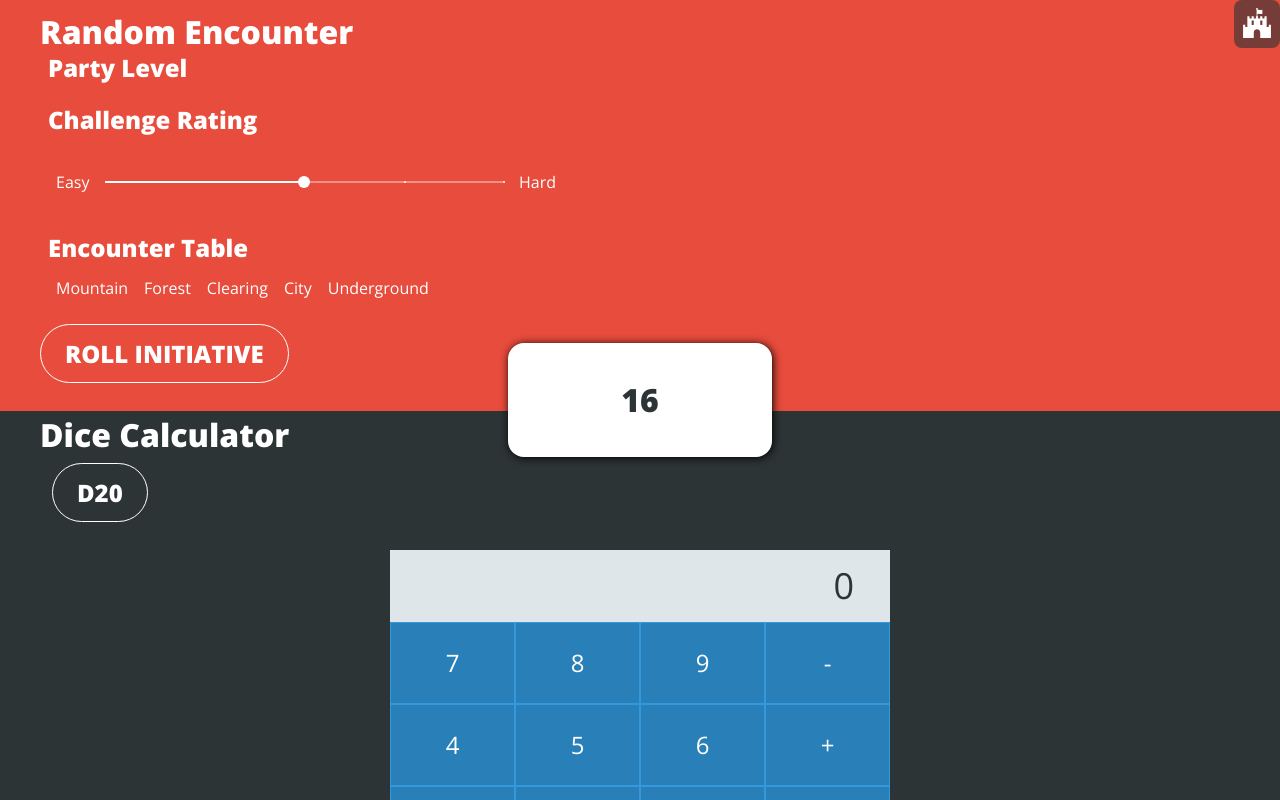
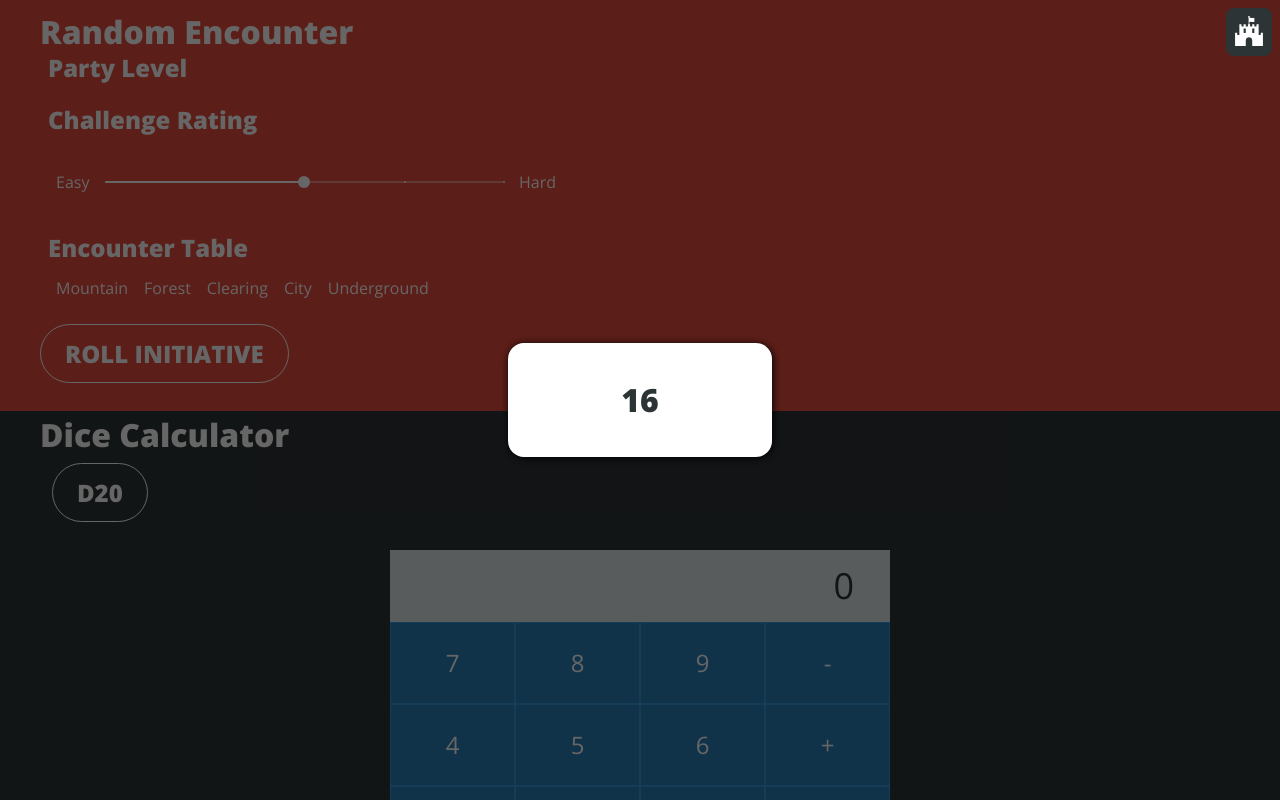
Before and after one commit to getHashSet/dm_helper, a React (Create React App) app in the folder client/: page /dm in a window 1280 px wide. Both pictures are taken after a click on the button "D20". Shown: the top 800 px of the page. Built offline with nearby package versions, Linux system fonts and the light colour scheme.

Commit message:
fixed redux issue and moved toast menu into footer and state.

```diff
--- a/client/src/components/DiceCalculator/DiceCalculator.jsx
+++ b/client/src/components/DiceCalculator/DiceCalculator.jsx
@@ -1,6 +1,7 @@
 import React, { useState } from 'react';
+import { useSelector, useDispatch } from "react-redux";
+import { showToastMenuState, updateToastData } from "../../redux/actions";
 import styled from 'styled-components';
-import Dice from "./dice-d20-solid.svg";
 
 RollToHit.defaultProps = {}
 
@@ -9,8 +10,7 @@ export default function RollToHit() {
     //   HOOK INTO STATE   //
     // =================== //
     const [calculatorOutput, updatecalculatorOutput] = useState("0");
-    const [showToastMenu, updateshowToastMenu] = useState(false);
-    const [toastMenuText, updatetoastMenuText] = useState("Well hello there...");
+    const dispatch = useDispatch();
 
     // ================ //
     //     Functions    //
@@ -228,18 +228,13 @@ export default function RollToHit() {
 
     }
 
-    const updateToastMenu = (str = toastMenuText, updateTheCalculatorOutput = false) => {
-        updatetoastMenuText(str);
-        updateshowToastMenu(!showToastMenu);
+    const updateToastMenu = (str, updateTheCalculatorOutput = false) => {
+        // removed. needs to be a prop now updatetoastMenuText(str);
+        dispatch(showToastMenuState(true));
+        dispatch(updateToastData(`${str}`));
 
         if (updateTheCalculatorOutput){updatecalculatorOutput(str);}
     }
-
-    document.addEventListener('scroll',function(){
-        if(showToastMenu){
-            updateshowToastMenu(false);
-        }
-    });
 
     // ========== //
     //   RETURN   //
@@ -298,77 +293,9 @@ export default function RollToHit() {
                     </STyledDiceCalculator>
                 </StyledFrame>
             </StyledSection>
-            <StyledToast showToastMenu={showToastMenu} onClick={() => {updateshowToastMenu(!showToastMenu)}} >
-                <StyledShadowBox />
-                <StyledToastBox className={showToastMenu ? "fadeIn" : "no_class"}>
-                    {toastMenuText}
-                </StyledToastBox>
-            </StyledToast>
         </React.Fragment>
     )
 }
-
-// ============== //
-//   TOAST MENU   //
-// ============== //
-const StyledToast = styled.div`
-    position: fixed;
-    display: flex;
-    justify-content: center;
-    align-items: center;
-    top: 0;
-    left: 0;
-    width: 100vw;
-    height: 100vh;
-    margin: 0;
-    padding: 0;
-    z-index: ${props => props.showToastMenu ? "9000" : "-1"};
-    visibility: ${props => props.showToastMenu ? "visible" : "hidden"};
-    overflow: hidden;
-`;
-
-const StyledShadowBox = styled.div`
-    position: absolute;
-    top: 0;
-    left: 0;
-    z-index: -1;
-    width: 100%;
-    height: 100%;
-    /* background-color: rgba(0,0,0, .6); */
-
-    &:hover {
-        cursor: pointer;
-    }
-`;
-
-const StyledToastBox = styled.div`
-    display: flex;
-    justify-content: center;
-    align-items: center;
-    color: #2d3436;
-    background-color: #fff;
-    border-radius: .5em;
-    min-width: 200px;
-    min-height: 50px;
-    max-width: calc(100vw - 1em);
-    box-shadow: 1px 1px 8px #000;
-    transform: translate(-50%, -90%);
-    position: absolute;
-    left: 50%;
-    top: 50%;
-    opacity: 0;
-    transition: transform .3s, opacity .2s;
-    user-select: none;
-    font-size: 2em;
-    padding: 1em;
-    font-weight: 900;
-
-    &.fadeIn {
-        transform: translate(-50%, -50%);
-        opacity: 1;
-    }
-
-`;
 
 // ============ //
 //   DICE BOX   //
--- a/client/src/components/Footer/Footer.jsx
+++ b/client/src/components/Footer/Footer.jsx
@@ -1,5 +1,6 @@
 import React from 'react';
 import styled from 'styled-components';
+import Toast from '../Toast/Toast';
 
 export default function Footer() {
 
@@ -23,6 +24,7 @@ export default function Footer() {
             <div className="copyright">
                 <span>Copyright&copy; {year}</span>
             </div>
+            <Toast>data</Toast>
         </StyledFooter>
     )
 }
--- a/client/src/components/GoHome/GoHome.jsx
+++ b/client/src/components/GoHome/GoHome.jsx
@@ -5,7 +5,7 @@ export default function GoHome() {
     return (
         <StyledHomeButton>
             <a href="/" title="Home">
-            <svg aria-hidden="true" focusable="false" data-prefix="fab" data-icon="fort-awesome" class="svg-inline--fa fa-fort-awesome fa-w-16" role="img" xmlns="http://www.w3.org/2000/svg" viewBox="0 0 512 512"><path fill="currentColor" d="M489.2 287.9h-27.4c-2.6 0-4.6 2-4.6 4.6v32h-36.6V146.2c0-2.6-2-4.6-4.6-4.6h-27.4c-2.6 0-4.6 2-4.6 4.6v32h-36.6v-32c0-2.6-2-4.6-4.6-4.6h-27.4c-2.6 0-4.6 2-4.6 4.6v32h-36.6v-32c0-6-8-4.6-11.7-4.6v-38c8.3-2 17.1-3.4 25.7-3.4 10.9 0 20.9 4.3 31.4 4.3 4.6 0 27.7-1.1 27.7-8v-60c0-2.6-2-4.6-4.6-4.6-5.1 0-15.1 4.3-24 4.3-9.7 0-20.9-4.3-32.6-4.3-8 0-16 1.1-23.7 2.9v-4.9c5.4-2.6 9.1-8.3 9.1-14.3 0-20.7-31.4-20.8-31.4 0 0 6 3.7 11.7 9.1 14.3v111.7c-3.7 0-11.7-1.4-11.7 4.6v32h-36.6v-32c0-2.6-2-4.6-4.6-4.6h-27.4c-2.6 0-4.6 2-4.6 4.6v32H128v-32c0-2.6-2-4.6-4.6-4.6H96c-2.6 0-4.6 2-4.6 4.6v178.3H54.8v-32c0-2.6-2-4.6-4.6-4.6H22.8c-2.6 0-4.6 2-4.6 4.6V512h182.9v-96c0-72.6 109.7-72.6 109.7 0v96h182.9V292.5c.1-2.6-1.9-4.6-4.5-4.6zm-288.1-4.5c0 2.6-2 4.6-4.6 4.6h-27.4c-2.6 0-4.6-2-4.6-4.6v-64c0-2.6 2-4.6 4.6-4.6h27.4c2.6 0 4.6 2 4.6 4.6v64zm146.4 0c0 2.6-2 4.6-4.6 4.6h-27.4c-2.6 0-4.6-2-4.6-4.6v-64c0-2.6 2-4.6 4.6-4.6h27.4c2.6 0 4.6 2 4.6 4.6v64z"></path></svg>
+            <svg aria-hidden="true" focusable="false" data-prefix="fab" data-icon="fort-awesome" className="svg-inline--fa fa-fort-awesome fa-w-16" role="img" xmlns="http://www.w3.org/2000/svg" viewBox="0 0 512 512"><path fill="currentColor" d="M489.2 287.9h-27.4c-2.6 0-4.6 2-4.6 4.6v32h-36.6V146.2c0-2.6-2-4.6-4.6-4.6h-27.4c-2.6 0-4.6 2-4.6 4.6v32h-36.6v-32c0-2.6-2-4.6-4.6-4.6h-27.4c-2.6 0-4.6 2-4.6 4.6v32h-36.6v-32c0-6-8-4.6-11.7-4.6v-38c8.3-2 17.1-3.4 25.7-3.4 10.9 0 20.9 4.3 31.4 4.3 4.6 0 27.7-1.1 27.7-8v-60c0-2.6-2-4.6-4.6-4.6-5.1 0-15.1 4.3-24 4.3-9.7 0-20.9-4.3-32.6-4.3-8 0-16 1.1-23.7 2.9v-4.9c5.4-2.6 9.1-8.3 9.1-14.3 0-20.7-31.4-20.8-31.4 0 0 6 3.7 11.7 9.1 14.3v111.7c-3.7 0-11.7-1.4-11.7 4.6v32h-36.6v-32c0-2.6-2-4.6-4.6-4.6h-27.4c-2.6 0-4.6 2-4.6 4.6v32H128v-32c0-2.6-2-4.6-4.6-4.6H96c-2.6 0-4.6 2-4.6 4.6v178.3H54.8v-32c0-2.6-2-4.6-4.6-4.6H22.8c-2.6 0-4.6 2-4.6 4.6V512h182.9v-96c0-72.6 109.7-72.6 109.7 0v96h182.9V292.5c.1-2.6-1.9-4.6-4.5-4.6zm-288.1-4.5c0 2.6-2 4.6-4.6 4.6h-27.4c-2.6 0-4.6-2-4.6-4.6v-64c0-2.6 2-4.6 4.6-4.6h27.4c2.6 0 4.6 2 4.6 4.6v64zm146.4 0c0 2.6-2 4.6-4.6 4.6h-27.4c-2.6 0-4.6-2-4.6-4.6v-64c0-2.6 2-4.6 4.6-4.6h27.4c2.6 0 4.6 2 4.6 4.6v64z"></path></svg>
             </a>
         </StyledHomeButton>
     )
@@ -14,9 +14,10 @@ export default function GoHome() {
 const StyledHomeButton = styled.div`
     position: fixed;
     padding: .5em;
+    margin: .5em;
     top: 0;
     right: 0;
-    background-color: rgba(44,52,54, .6);
+    background-color: rgba(44,52,54, 1);
     border-radius: 8px;
     z-index: 9000;
 
--- /dev/null
+++ b/client/src/components/Toast/Toast.jsx
@@ -0,0 +1,104 @@
+import React, {useState} from 'react'
+import styled from 'styled-components';
+import { useSelector, useDispatch } from "react-redux";
+import { showToastMenuState } from "../../redux/actions";
+
+Toast.defaultProps = {};
+
+export default function Toast(props) {
+    // =================== //
+    //   HOOK INTO STATE   //
+    // =================== //
+    const dispatch = useDispatch();
+    const toastMenuIsVisible = useSelector(state => state.showToastMenu);
+    const toastData = useSelector(state => state.currentToastData);
+
+    // ================ //
+    //     Functions    //
+    // ================ //
+    document.addEventListener('scroll',function(){
+        if(toastMenuIsVisible){
+            hideTheToast();
+        }
+    });
+
+    const hideTheToast = () => {
+        dispatch(showToastMenuState(false));
+    }
+
+    // ========== //
+    //   RETURN   //
+    // ========== //
+    return (
+        <StyledToast className="toast" showToastMenu={toastMenuIsVisible} onClick={hideTheToast} >
+            <StyledShadowBox />
+            <StyledToastBox className={toastMenuIsVisible ? "fadeIn" : "no_class"}>
+                <React.Fragment>
+                    {toastData}
+                </React.Fragment>
+            </StyledToastBox>
+        </StyledToast>
+    )
+}
+
+// ============== //
+//   TOAST MENU   //
+// ============== //
+const StyledToast = styled.div`
+    position: fixed;
+    display: flex;
+    justify-content: center;
+    align-items: center;
+    top: 0;
+    left: 0;
+    width: 100vw;
+    height: 100vh;
+    margin: 0;
+    padding: 0;
+    z-index: ${props => props.showToastMenu ? "9000" : "-1"};
+    visibility: ${props => props.showToastMenu ? "visible" : "hidden"};
+    overflow: hidden;
+`;
+
+const StyledShadowBox = styled.div`
+    position: absolute;
+    top: 0;
+    left: 0;
+    z-index: -1;
+    width: 100%;
+    height: 100%;
+    background-color: rgba(0,0,0, .6);
+
+    &:hover {
+        cursor: pointer;
+    }
+`;
+
+const StyledToastBox = styled.div`
+    display: flex;
+    justify-content: center;
+    align-items: center;
+    color: #2d3436;
+    background-color: #fff;
+    border-radius: .5em;
+    min-width: 200px;
+    min-height: 50px;
+    max-width: calc(100vw - 1em);
+    box-shadow: 1px 1px 8px #000;
+    transform: translate(-50%, -90%);
+    position: absolute;
+    left: 50%;
+    top: 50%;
+    opacity: 0;
+    transition: transform .3s, opacity .2s;
+    user-select: none;
+    font-size: 2em;
+    padding: 1em;
+    font-weight: 900;
+
+    &.fadeIn {
+        transform: translate(-50%, -50%);
+        opacity: 1;
+    }
+
+`;
--- a/client/src/redux/actions/index.js
+++ b/client/src/redux/actions/index.js
@@ -4,3 +4,7 @@
 
 export * from './counter_actions';
 export * from './header_actions';
+export * from './showToast_actions';
+export * from './encounterPartyLevel_actions';
+export * from './encounterChallengeRating_actions';
+export * from './toastData_actions';
--- /dev/null
+++ b/client/src/redux/actions/showToast_actions.js
@@ -0,0 +1,10 @@
+//////////////////////////////////
+// Show Toast Actions
+//////////////////////////////////
+
+export const showToastMenuState = (bool) => {
+    return {
+        type: 'TOASTSTATE',
+        payload: bool
+    }
+};
--- /dev/null
+++ b/client/src/redux/actions/toastData_actions.js
@@ -0,0 +1,10 @@
+//////////////////////////////////
+// Toast Data Actions
+//////////////////////////////////
+
+export const updateToastData = (child) => {
+    return {
+        type: 'TOASTDATA',
+        payload: child
+    }
+};
--- a/client/src/redux/reducers/index.js
+++ b/client/src/redux/reducers/index.js
@@ -4,19 +4,21 @@
 // is around the Apps using this store.
 /////////////////////////////////////////
 
-// import counterReducer from './counter';
 import loggedReducer from './isLoggedIn';
 import headerReducer from './header';
 import encounterPartyLevel from './encounterPartyLevel';
 import encounterChallengeRating from './encounterChallengeRating';
 import { combineReducers } from 'redux';
+import showToastReducer from './showToast';
+import toastData from './toastData_reducer';
 
 const allReducers = combineReducers({
-    //counter: counterReducer,
     isLoggedIn: loggedReducer,
     headerTag: headerReducer,
     partyLevel: encounterPartyLevel,
-    challengeRating : encounterChallengeRating,
+    challengeRating: encounterChallengeRating,
+    showToastMenu: showToastReducer,
+    currentToastData: toastData,
 });
 
 export default allReducers;
--- /dev/null
+++ b/client/src/redux/reducers/showToast.js
@@ -0,0 +1,13 @@
+//////////////////////////////////
+// Toast is visible?
+//////////////////////////////////
+
+const showToastReducer = (state = false, action) => {
+    switch(action.type) {
+        case 'TOASTSTATE':
+            return action.payload;
+        default:
+            return state;
+    };
+};
+export default showToastReducer;
--- /dev/null
+++ b/client/src/redux/reducers/toastData_reducer.js
@@ -0,0 +1,13 @@
+//////////////////////////////////
+// Toast data
+//////////////////////////////////
+
+const toastData = (state = "Yarrrr", action) => {
+    switch(action.type) {
+        case 'TOASTDATA':
+            return action.payload;
+        default:
+            return state;
+    };
+};
+export default toastData;
```
Also changed, not shown: client/src/pages/Home/Home.jsx (+2 -2 lines).
